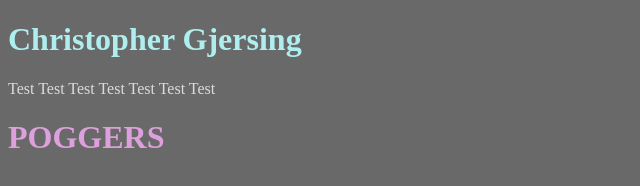
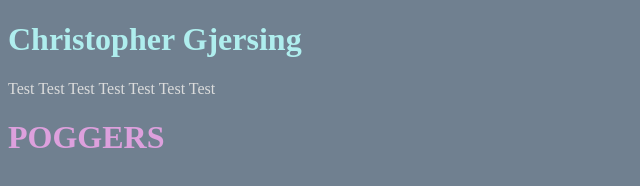
Before and after one commit to gjersing/gjersing.github.io, a plain HTML site: page index.html in a window 1280 px wide. Shown: the whole page, without its empty margins (0-640 px from the left). Drawn offline with Linux system fonts and the light colour scheme.

Commit message:
Update index.html
Background color adjust

```diff
--- a/index.html
+++ b/index.html
@@ -1,6 +1,6 @@
 <!DOCTYPE html>
 <html>
-<body style = "background-color: dimgray;">
+<body style = "background-color:slategray;">
 <h1 style = "color:paleturquoise">Christopher Gjersing</h1>
 <p style = "color:gainsboro">Test Test Test Test Test Test Test</p>
 <h1 style = "color:plum">POGGERS</h1>
```
